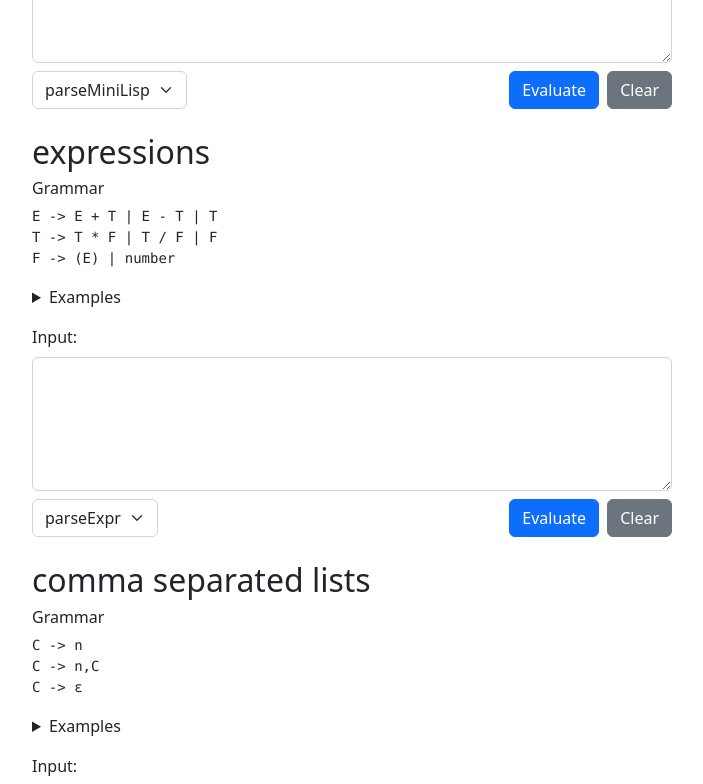
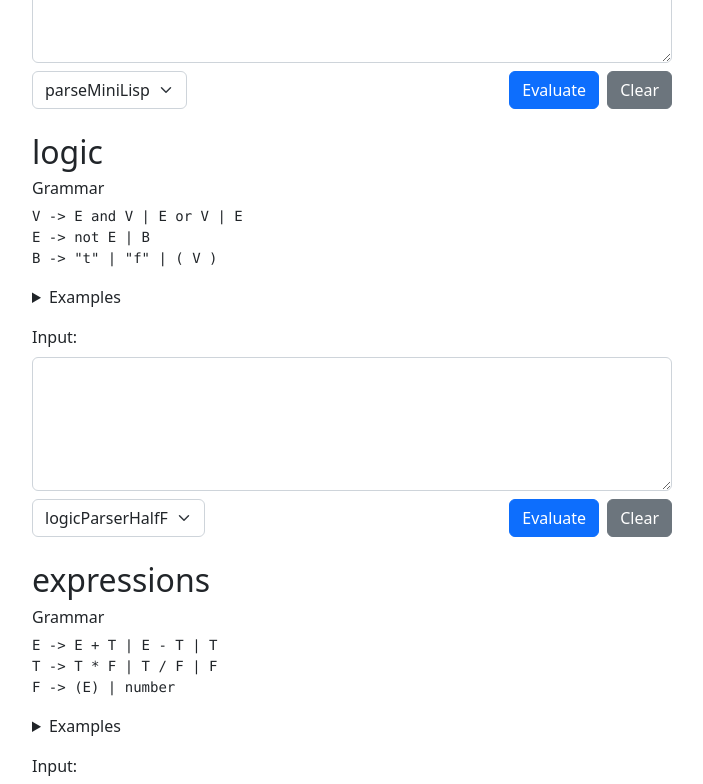
Before and after one commit to adueck/parser-practice, a React (Vite) app: page / in a window 1280 px wide. Shown: the part 760-1544 px from the top of the page, without its empty margins (50-753 px from the left). Built offline with nearby package versions, Linux system fonts and the light colour scheme.

Commit message:
fix logic language parser and add buttons to try examples

```diff
--- a/src/components/LanguageShowcase.tsx
+++ b/src/components/LanguageShowcase.tsx
@@ -14,9 +14,9 @@ function LanguageShowCase<T>({ tokenizer, parsers, evaluator, title, grammar, ex
   const [parser, setParser] = useState<number>(0);
   function handleSubmit(e: React.FormEvent<HTMLFormElement>) {
     e.preventDefault();
-    handleCalculate();
+    handleCalculate(text);
   }
-  function handleCalculate() {
+  function handleCalculate(text: string) {
     if (!text) return;
     try {
       const e = parsers[parser].parser(tokenizer(text));
@@ -37,6 +37,10 @@ function LanguageShowCase<T>({ tokenizer, parsers, evaluator, title, grammar, ex
     setResult("");
     setTree(undefined);
   }
+  function loadExample(t: string) {
+    handleClear();
+    setText(t);
+  }
   return (
     <div className="mb-4" style={{ maxWidth: "40rem" }}>
       <h2>{title}</h2>
@@ -48,10 +52,17 @@ function LanguageShowCase<T>({ tokenizer, parsers, evaluator, title, grammar, ex
       </pre>
       <details className="mb-3">
         <summary>Examples</summary>
-        {examples.map((ex) => <pre key={ex.input}>{`
-${ex.input}
+        {examples.map((ex) => <div key={ex.input} className="d-flex flex-row align-items-center">
+          <button
+            className="btn btn-sm btn-light me-2"
+            onClick={() => loadExample(ex.input)}
+          >try</button>
+          <div>
+            <pre style={{ margin: "0.5rem 0", padding: "0" }}>{`${ex.input}
 ${`>>`} ${JSON.stringify(ex.value)}`
-}</pre>)}
+}</pre>
+          </div>
+      </div>)}
       </details>
       <form onSubmit={handleSubmit}>
         <div className="mb-2">
@@ -88,7 +99,7 @@ ${`>>`} ${JSON.stringify(ex.value)}`
       </div>}
       {tree && <div className="py-2">
         <details>
-          <summary>AST</summary>
+          <summary>Syntax Tree</summary>
           <pre className="mt-2">{JSON.stringify(tree, null, "  ")}</pre>
         </details>
       </div>}
--- a/src/languages/languages.ts
+++ b/src/languages/languages.ts
@@ -1,4 +1,4 @@
-// import logicLanguage from "./logic/language";
+import logicLanguage from "./logic/language";
 import miniLispLanguage from "./mini-lisp/language";
 import ternaryLanguage from "./ternary/language";
 import expressionLanguage from "./expressions/language";
@@ -17,7 +17,7 @@ export const languages: {
 }[] = [
     miniLispLanguage,
     // not quite working yet
-    // logicLanguage,
+    logicLanguage,
     expressionLanguage,
     cListLanguage,
     ternaryLanguage,
--- a/src/languages/logic/grammar.ts
+++ b/src/languages/logic/grammar.ts
@@ -3,7 +3,7 @@ export const logicGrammar =
 E -> not E | B
 B -> "t" | "f" | ( V )`;
 
-export const logicTokens = ["f", "t", "and", "or", "not", "(", ")"] as const;
+export const logicTokens = ["f", "t", "and", "or", "not", "(", ")", "true", "false"] as const;
 export type LogicToken = typeof logicTokens[number];
 
 export type LogicV = {
--- a/src/languages/logic/language.ts
+++ b/src/languages/logic/language.ts
@@ -29,6 +29,10 @@ export default {
             input: "t and t and t and t and f",
             value: false,
         },
+        {
+            input: "not ((t and t) and (t and f)) and t",
+            value: true,
+        },
     ],
     grammar: logicGrammar,
 };
--- a/src/languages/logic/parser.ts
+++ b/src/languages/logic/parser.ts
@@ -5,33 +5,37 @@ import {
     LogicToken,
 } from "./grammar";
 
-// `V -> E and V | E or V | E
+// V -> E and V | E or V | E
 // E -> not E | B
 // B -> "t" | "f" | ( V )`;
 
 function logicParserHalfF(tokens: LogicToken[]): LogicV {
     let t = [...tokens];
+    return parseV();
+    function parseV(): LogicV {
         const exp = parseExp();
-    console.log({ exp });
-    if (t[0] === "and") {
+        const lookahead = t[0];
+        if (lookahead === "and") {
             t.shift();
             return {
                 op: "and",
                 left: exp,
-            right: logicParserHalfF(t),
+                right: parseV(),
             };
-    } else if (t[0] === "or") {
+        } else if (lookahead === "or") {
             t.shift();
             return {
                 op: "or",
                 left: exp,
-            right: logicParserHalfF(t),
+                right: parseV(),
             }
         } else {
             return exp;
         }
+    }
     function parseExp(): LogicE {
-        if (t[0] === "not") {
+        const lookahead = t[0];
+        if (lookahead === "not") {
             t.shift();
             return {
                 op: "not",
@@ -42,16 +46,25 @@ function logicParserHalfF(tokens: LogicToken[]): LogicV {
         }
     }
     function parseB(): LogicB {
-        const first = t.shift();
-        if (first === "(") {
-            const v = logicParserHalfF(t);
-            const closing = t.shift();
-            // if (closing !== ")") {
-            //     throw new Error("expected )");
-            // }
+        const lookahead = t[0];
+        if (lookahead === "(") {
+            match("(");
+            const v = parseV();
+            match(")");
             return [v];
         }
-        return first === "t";
+        const bToken = t.shift();
+        if (!bToken || !["t", "f", "true", "false"].includes(bToken)) {
+            throw new Error("expected boolean t/f/true/false");
+        }
+        return ["t", "true"].includes(bToken);
+    }
+
+    function match(m: string | number) {
+        const x = t.shift();
+        if (x !== m) {
+            throw new Error("expected "+ m);
+        }
     }
 }
 
```
Lines whose indentation alone changed are shown as unchanged.
